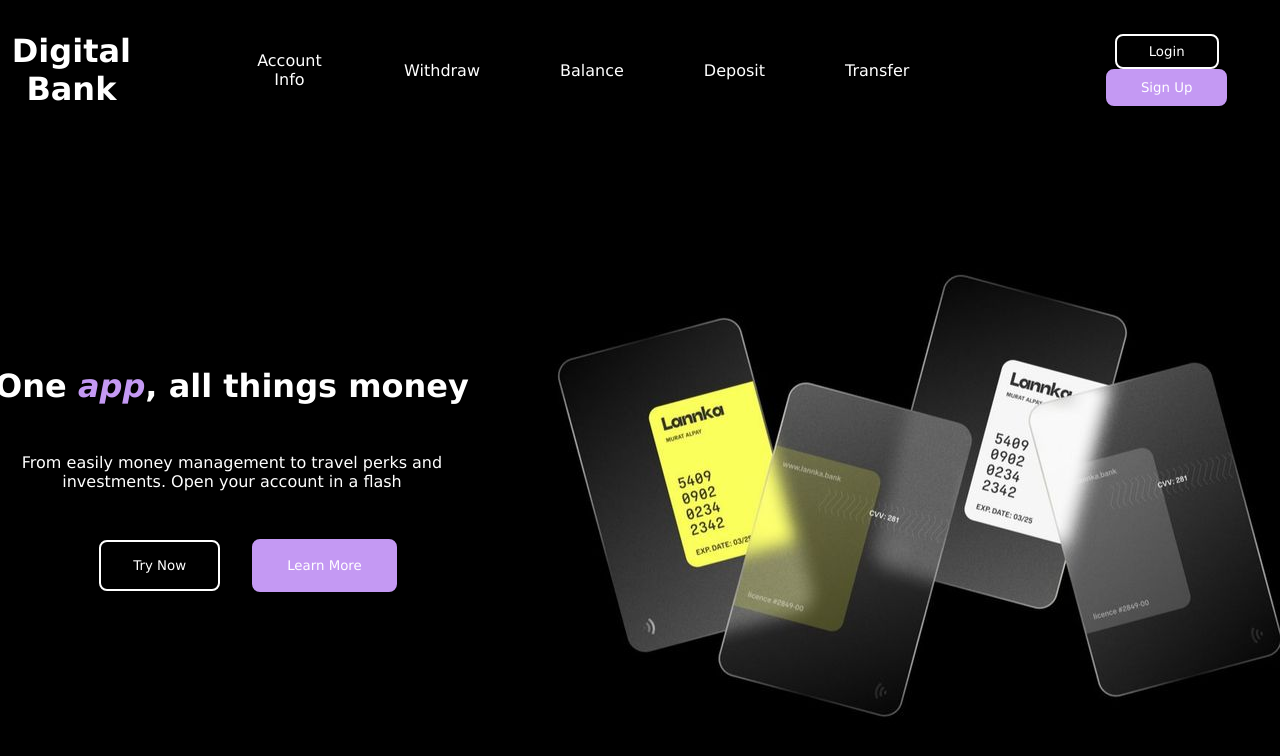
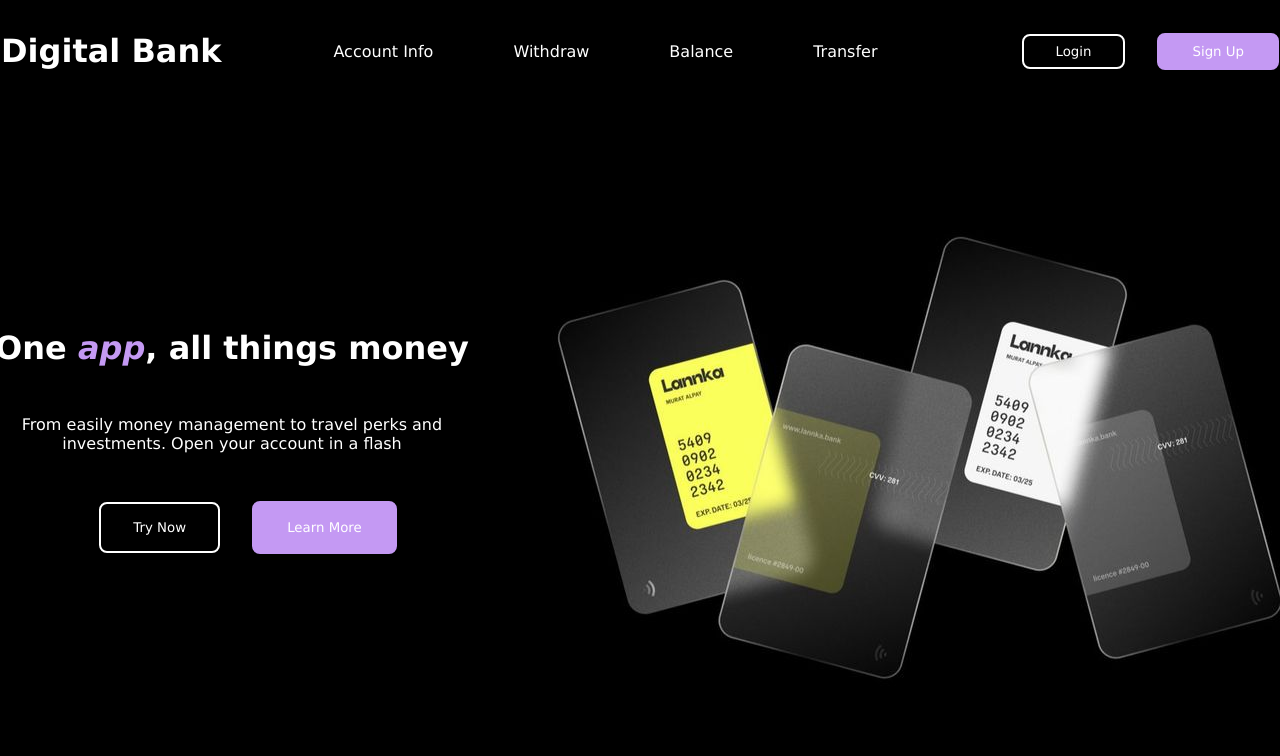
Before and after one commit to PROG4-DigitalBank/UI, a React (Create React App) app: page / in a window 1280 px wide. Shown: the top 756 px of the page. Built offline with nearby package versions, Linux system fonts and the light colour scheme.

Commit message:
fix: Navbar correction

```diff
--- a/src/components/home/Homepage.jsx
+++ b/src/components/home/Homepage.jsx
@@ -11,19 +11,17 @@ function Homepage() {
           <Link to="/">
             <h1 className="logo">Digital Bank</h1>
           </Link>
-          <Link to="/" className="link-">
+          <Link to="/account" className="link-">
             Account Info
           </Link>
           <Link to="/" className="link-">
             Withdraw
           </Link>
-          <Link to="/" className="link-">
+          <Link to="/balance" className="link-">
             Balance
           </Link>
-          <Link to="/" className="link-">
-            Deposit
-          </Link>
-          <Link to="/" className="link-">
+
+          <Link to="/transfer" className="link-">
             Transfer
           </Link>
         </div>
```
